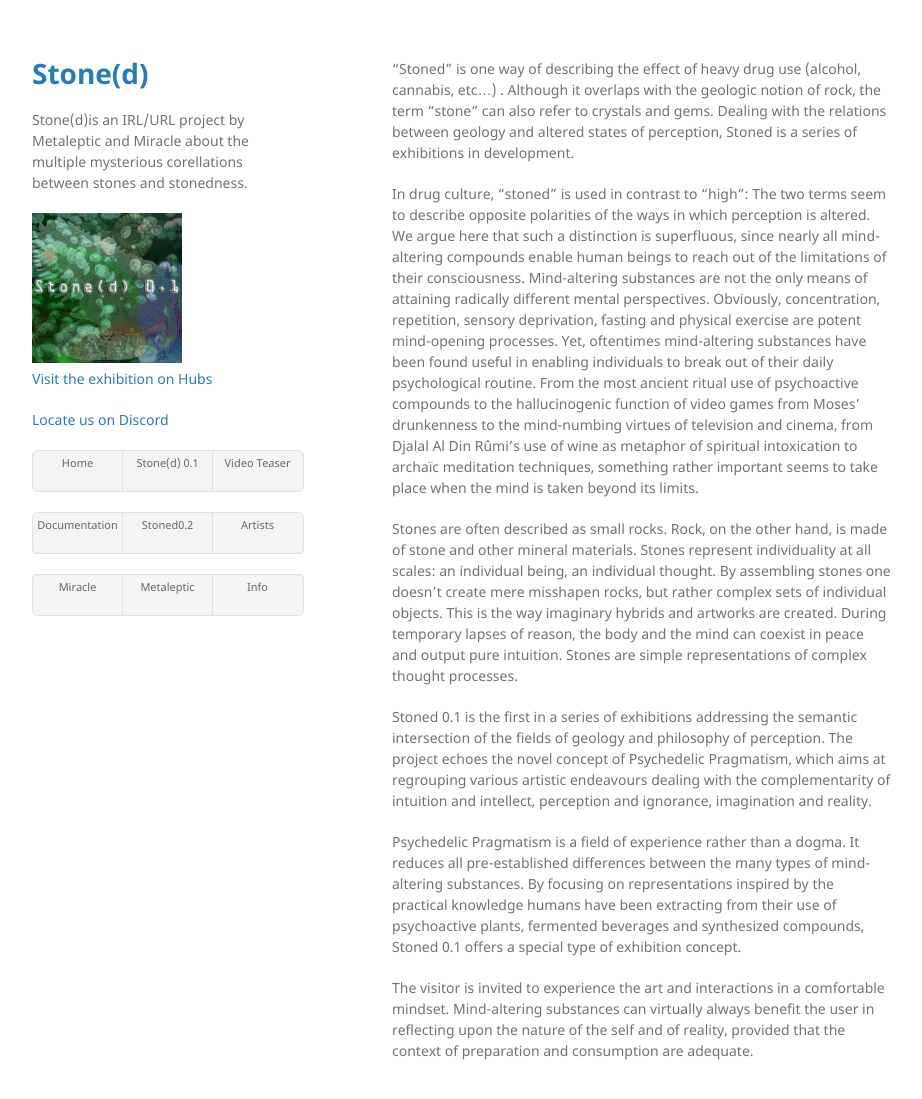
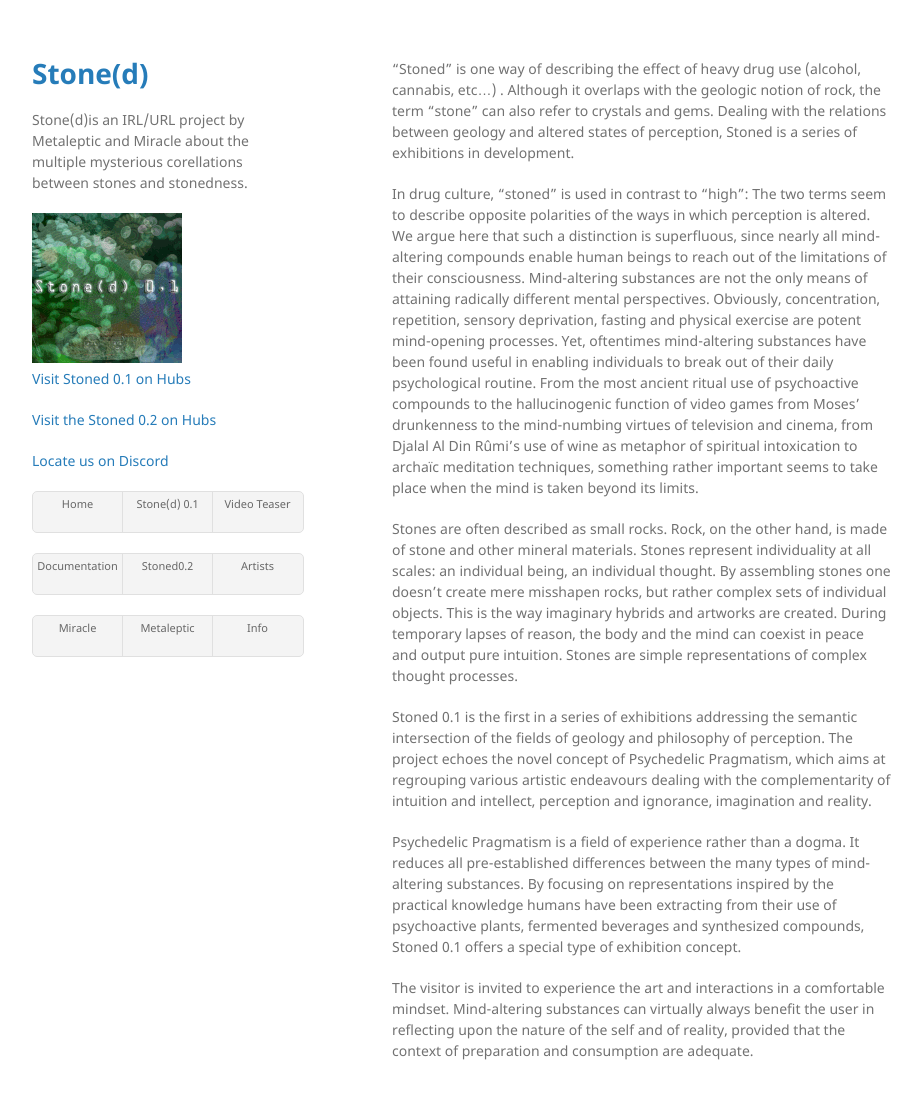
Before and after one commit to gnozo/Stoned, a Jekyll site: the page built from stoned.md, in a window 1280 px wide and 1131 px high. Shown: the top 1099 px of the window, without its empty margins (178-1100 px from the left). Built offline with Jekyll 4.4.1, drawn with Linux system fonts in a browser that asks for light colours; our own code applies the rules of GitHub Pages for plain Markdown files.

Commit message:
Update default.html

```diff
--- a/_layouts/default.html
+++ b/_layouts/default.html
@@ -26,7 +26,8 @@
 <img src="https://github.com/gnozo/Stoned/blob/run/assets/img/stoned-logo-150.gif?raw=true">
 
 
-        <p class="view"><a href="https://hubs.mozilla.com/vdTNP8K/stoned-0-1-room-0-lobby">Visit the exhibition on Hubs</a></p>
+        <p class="view"><a href="https://hubs.mozilla.com/vdTNP8K/stoned-0-1-room-0-lobby">Visit Stoned 0.1 on Hubs</a></p>
+        <p class="view"><a href="https://hubs.mozilla.com/TaD8scY/the-intersection-of-universes">Visit the Stoned 0.2 on Hubs</a></p>
           <p class="view"><a href="https://discord.gg/KShAMBpv35">Locate us on Discord</a></p>
 
 
```
